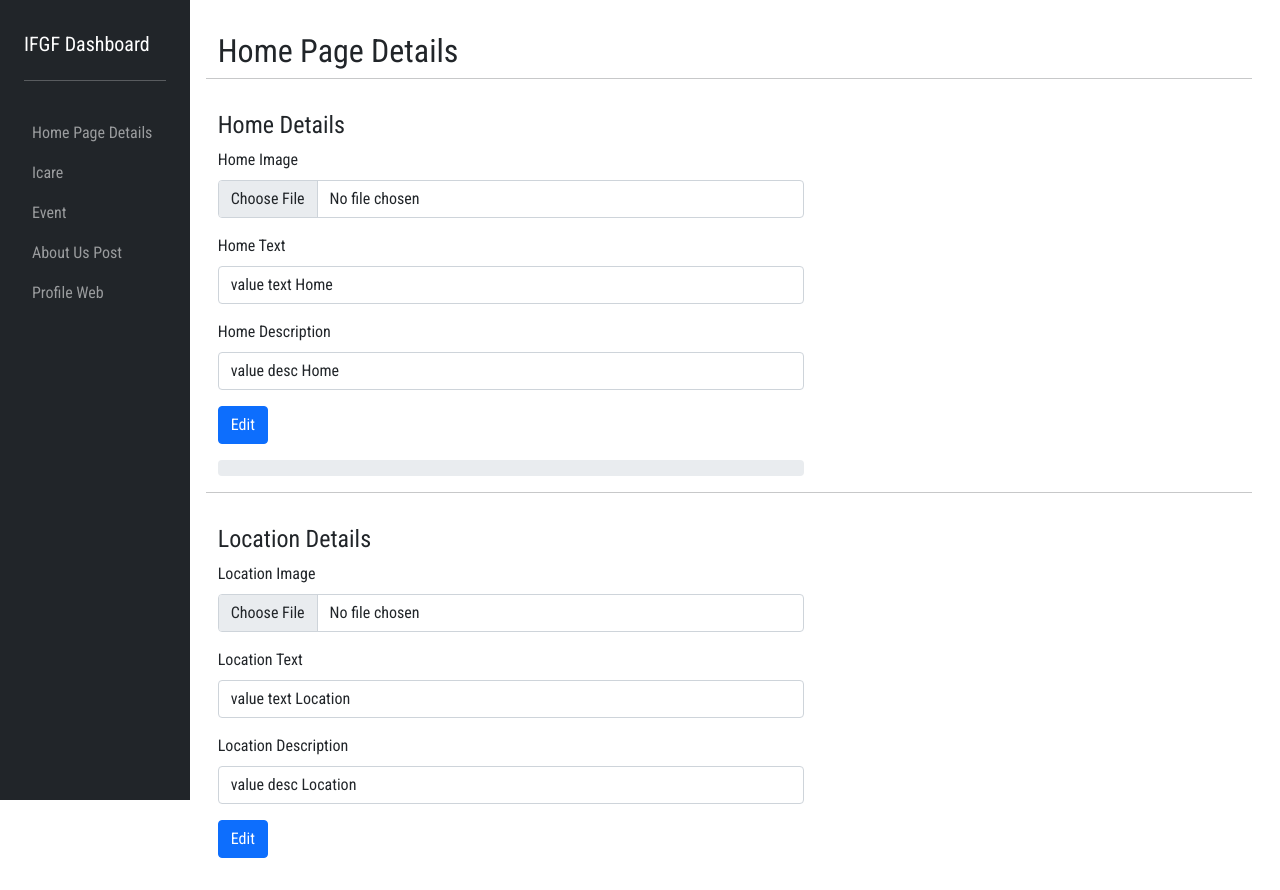
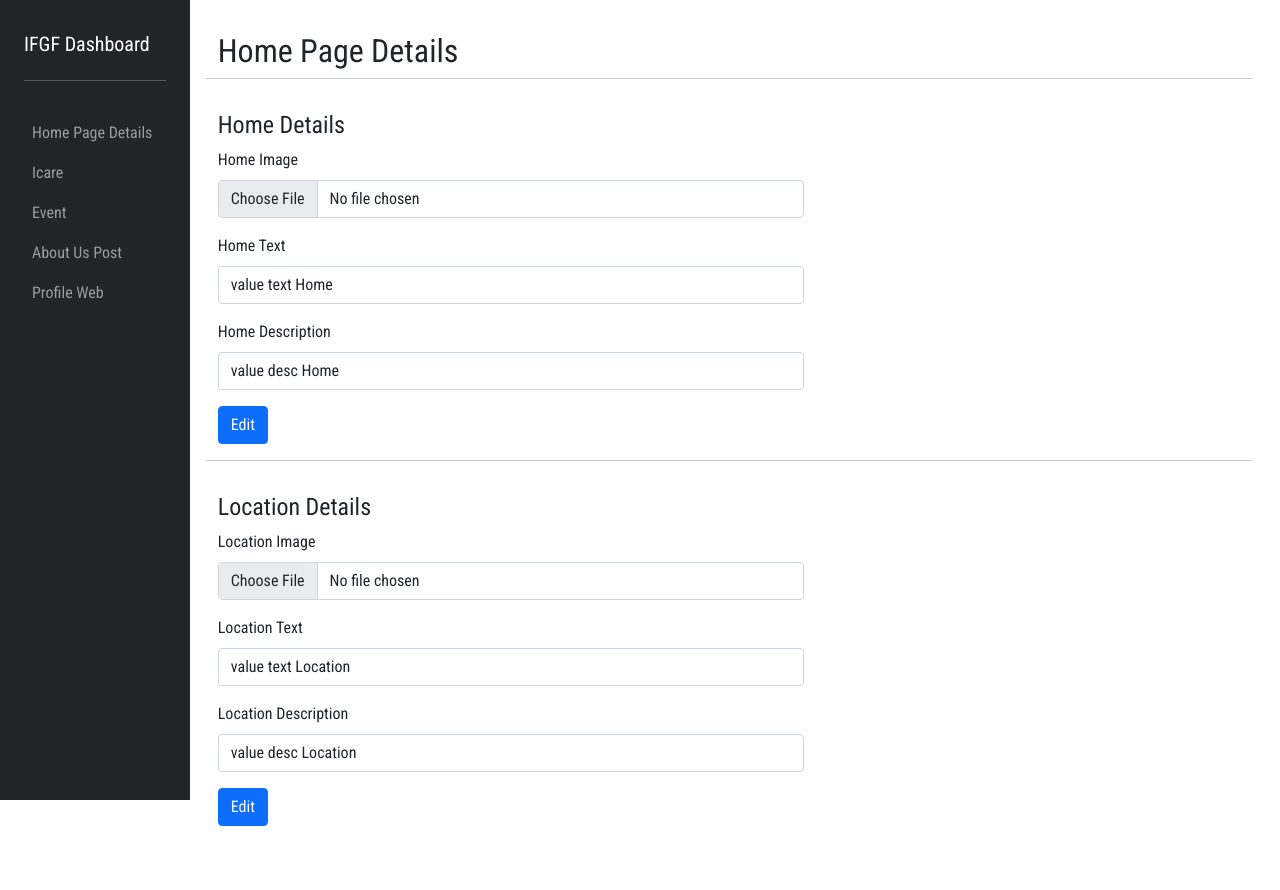
Before and after one commit to Coffee-Inspire/1-ifgf, a React (Create React App) app: page /dashboard in a window 1280 px wide. After the commit the page ends 858 px from the top, so only its background shows below. Built offline with nearby package versions, Linux system fonts and the light colour scheme.

Commit message:
before multer

```diff
--- a/src/components/organisms/DashHomePage.js
+++ b/src/components/organisms/DashHomePage.js
@@ -41,8 +41,8 @@ function DashHomePage() {
         disable: "",
     })
 
-    console.log(categoryStatus);
-    console.log(imageHome);
+    // console.log(categoryStatus);
+    // console.log(imageHome);
 
     return (
         <Row className="w-100">
@@ -80,7 +80,7 @@ function DashHomePage() {
                         <Button type="submit" variant="primary" disabled={()=>{}}>
                             Edit
                         </Button>
-                        {!categoryStatus.isLoading &&
+                        {categoryStatus.isLoading &&
                             <div className="mt-3">
                                 <ProgressBar animated striped variant="primary" className="" now={progressBar} />
                             </div>
--- a/src/redux/actions/category.actions.js
+++ b/src/redux/actions/category.actions.js
@@ -41,7 +41,7 @@ export const editAction = (e, image, setProgressBar) => (dispatch) => {
             }
         })
         .then(result => {
-            console.log(result);
+            console.log(result.data);
             dispatch(success());
         })
         .catch(err => dispatch(failed(err)))
```
